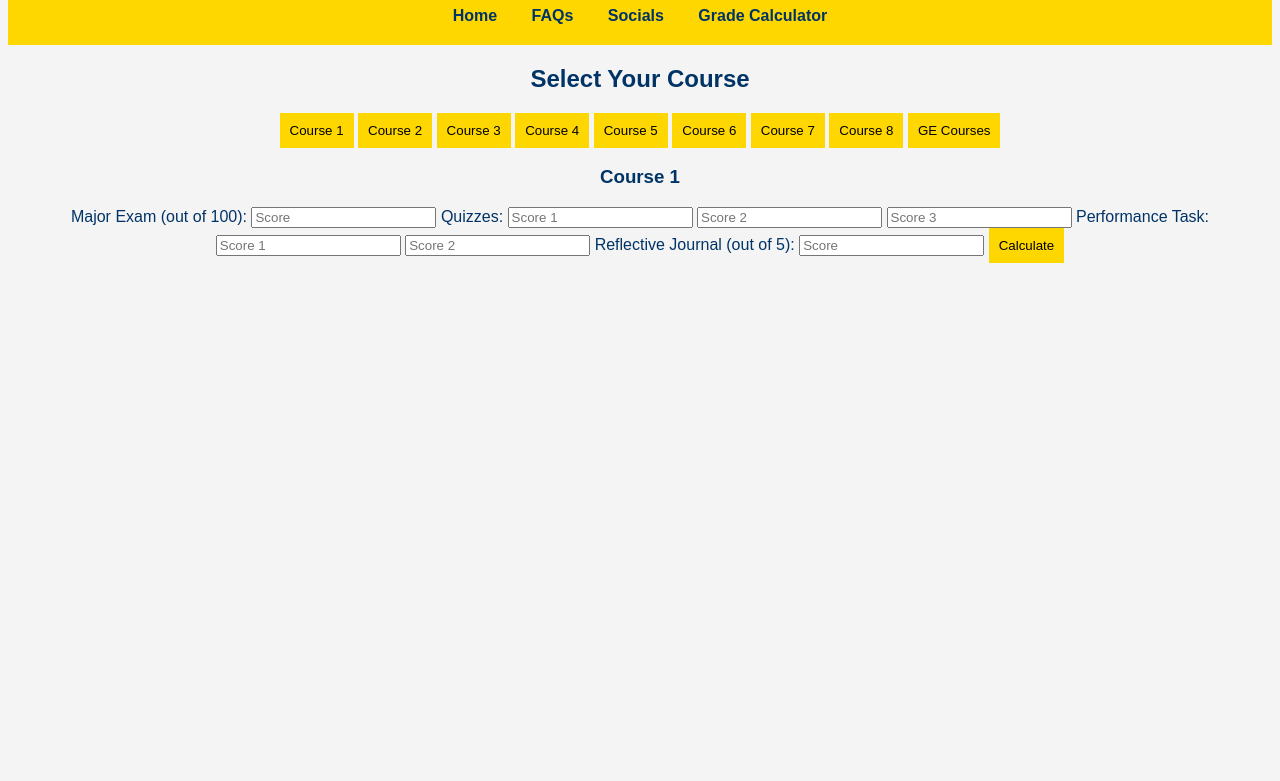
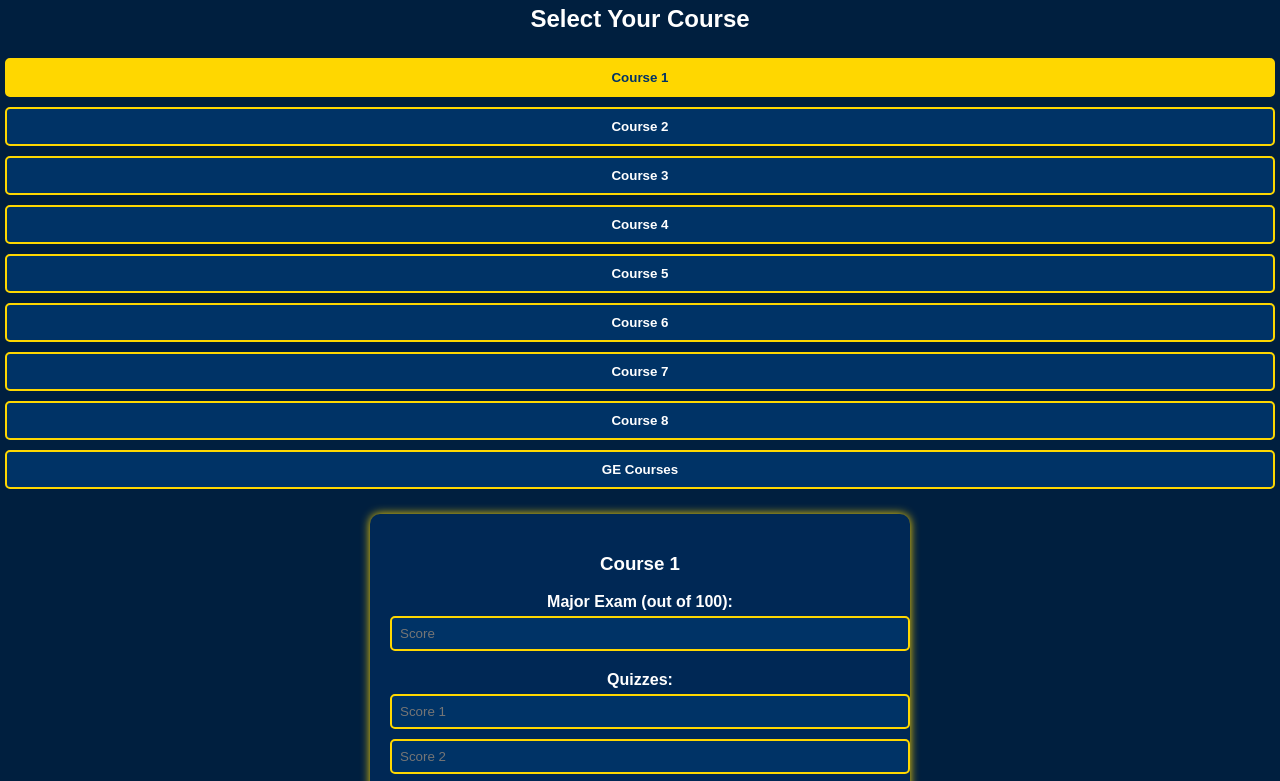
Before and after one commit to crimsonflared/Bullgagi, a plain HTML site: page grade-calculator.html in a window 1280 px wide. Shown: the part 101-882 px from the top of the page. Before the commit the page ends 800 px from the top, so only its background shows below. Drawn offline with Linux system fonts and the light colour scheme.

Commit message:
Update styles.css

```diff
--- a/styles.css
+++ b/styles.css
@@ -1,59 +1,112 @@
+/* General Page Styles */
 body {
     font-family: Arial, sans-serif;
-    background-color: #f4f4f4;
-    color: #003366;
+    background-color: #001f3f;
+    color: #fff;
     text-align: center;
+    margin: 0;
+    padding: 0;
 }
 
+/* Header */
 header {
-    background-color: #ffd700;
-    padding: 20px;
+    background-color: #002855;
+    padding: 15px 0;
+}
+
+h1 {
+    margin: 0;
+    font-size: 24px;
+}
+
+/* Navigation */
+nav {
+    margin-top: 10px;
 }
 
 nav a {
+    color: #FFD700;
+    text-decoration: none;
+    font-weight: bold;
     margin: 0 15px;
-    text-decoration: none;
+}
+
+nav a:hover {
+    color: #FFA500;
+}
+
+/* Tabs */
+.tabs {
+    display: flex;
+    justify-content: center;
+    flex-wrap: wrap;
+    margin-top: 20px;
+}
+
+.tab-button {
+    background-color: #003366;
+    color: white;
+    border: 2px solid #FFD700;
+    padding: 10px 15px;
+    margin: 5px;
+    cursor: pointer;
+    font-weight: bold;
+    transition: 0.3s;
+}
+
+.tab-button:hover, .tab-button.active {
+    background-color: #FFD700;
     color: #003366;
+}
+
+/* Grade Calculator Section */
+.grade-container {
+    max-width: 500px;
+    margin: auto;
+    background-color: #002855;
+    padding: 20px;
+    border-radius: 10px;
+    box-shadow: 0px 0px 10px #FFD700;
+    margin-top: 20px;
+}
+
+label {
+    display: block;
+    margin: 10px 0 5px;
     font-weight: bold;
 }
 
-nav a:hover {
-    color: #ff8c00;
+input {
+    width: 100%;
+    padding: 8px;
+    border: 2px solid #FFD700;
+    border-radius: 5px;
+    margin-bottom: 10px;
+    background-color: #003366;
+    color: white;
 }
 
 button {
-    background-color: #ffd700;
+    background-color: #FFD700;
+    color: #003366;
+    font-weight: bold;
     border: none;
     padding: 10px;
+    width: 100%;
+    border-radius: 5px;
     cursor: pointer;
+    transition: 0.3s;
 }
 
 button:hover {
-    background-color: #ff8c00;
-}
-.faq-container {
-    max-width: 800px;
-    margin: auto;
+    background-color: #FFA500;
+    color: #002855;
 }
 
-.faq-item {
-    margin-bottom: 10px;
+/* Results */
+.result {
+    margin-top: 15px;
+    font-size: 20px;
+    font-weight: bold;
+    color: #FFD700;
 }
-
-.faq-question {
-    width: 100%;
-    padding: 10px;
-    background-color: #FFD700;
-    color: #003366;
-    border: none;
-    cursor: pointer;
-    text-align: left;
-    font-size: 18px;
-}
-
-.faq-answer {
-    display: none;
-    padding: 10px;
-    background-color: #f4f4f4;
-    border-left: 3px solid #003366;
-}
```
